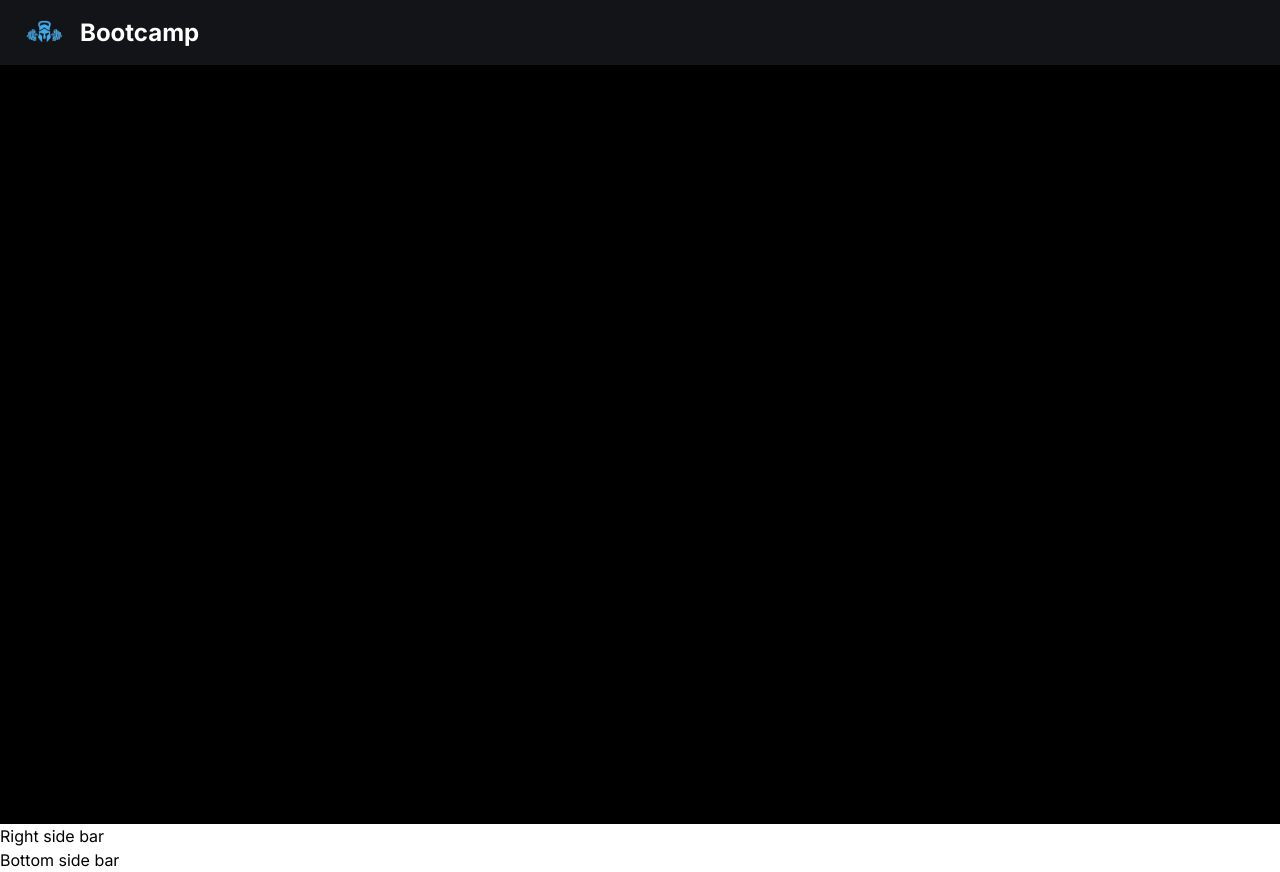
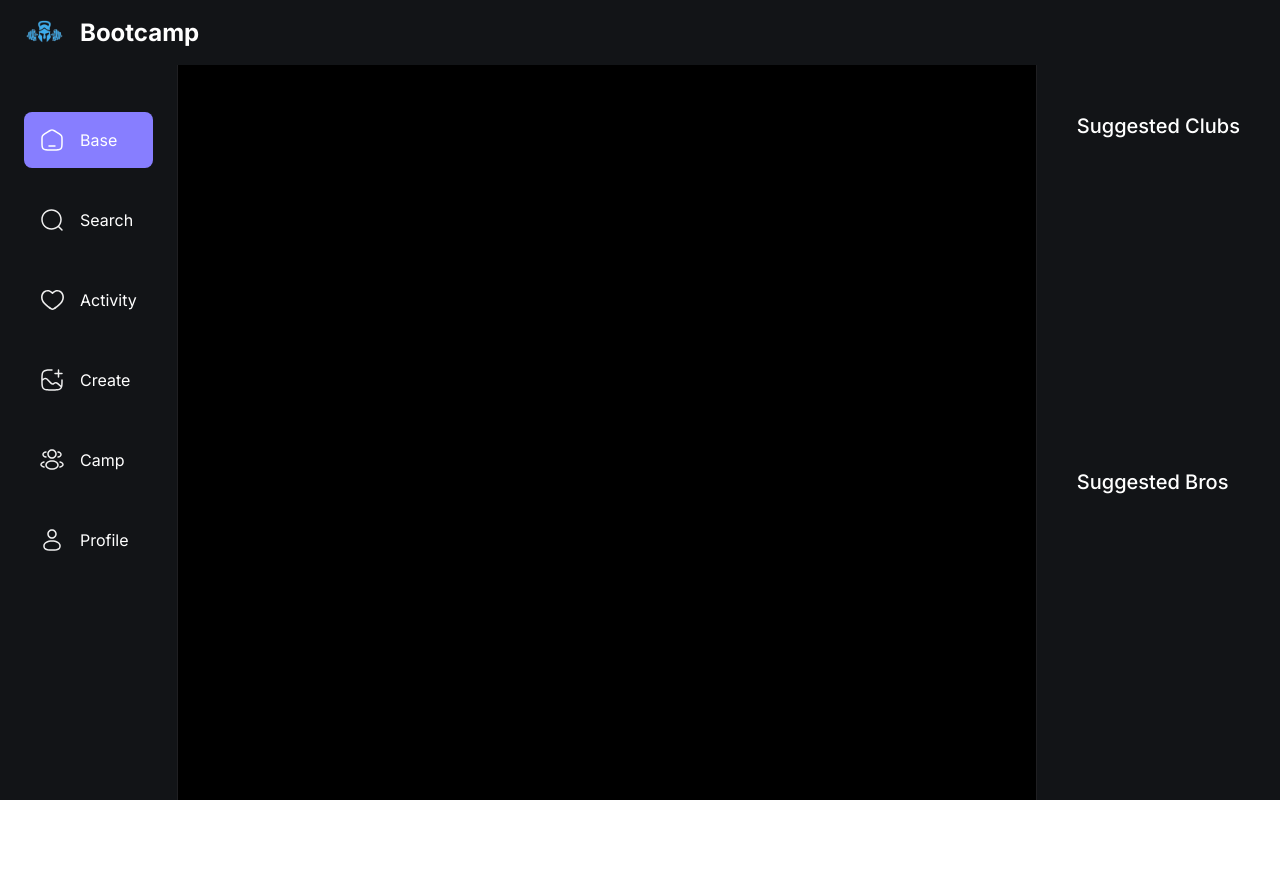
Before and after one commit to iminoaru/Bootcamp, a Next.js app: page / in a window 1280 px wide. After the commit the page ends 800 px from the top, so only its background shows below. Built offline with nearby package versions, Linux system fonts and the light colour scheme; no server answers.

Commit message:
homepage done

```diff
--- a/app/(main)/layout.tsx
+++ b/app/(main)/layout.tsx
@@ -24,7 +24,7 @@ export default function RootLayout({
     <html lang="en">
     <body className={ inter.className }>
       <Topbar />
-        <main>
+        <main className='flex flex-row'>
           <LSbar />
             <section className='main-container'>
               <div className='w-full max-w-4xl'>
--- a/app/(main)/page.tsx
+++ b/app/(main)/page.tsx
@@ -5,7 +5,7 @@ export default function Home() {
   return (
     <main>
         <div>
-            <UserButton afterSignOutUrl = '/' />
+            {/*<UserButton afterSignOutUrl = '/' />*/}
         </div>
       <h1>Bootcamp home page</h1>
         </main>
--- a/components/shared/Bottombar.tsx
+++ b/components/shared/Bottombar.tsx
@@ -1,5 +1,43 @@
+'use client'
+
+import {sidebarLinks} from "@/internalLinks";
+import Link from "next/link";
+import Image from "next/image";
+import {usePathname, useRouter} from "next/navigation";
+
 export default function Bottombar() {
+
+    const router = useRouter()
+    const pathName = usePathname()
+
     return (
-        <h1>Bottom side bar</h1>
+        <section className='bottombar'>
+            <div className='bottombar_container'>
+
+                {
+                    sidebarLinks.map((x) => {
+
+                        const isActive = (pathName.includes(x.route) && x.route.length > 1) || pathName == x.route
+
+                        return (
+                            <Link href={x.route}
+                                  key={x.label}
+                                  className={`bottombar_link ${isActive && 'bg-primary-500'}`}>
+
+                                <Image src={x.imgURL}
+                                       alt={x.label}
+                                       width={24} height={24}/>
+
+                                <p className='text-light-1 max-lg:hidden'>
+                                    {x.label}
+                                </p>
+                            </Link>
+                        )
+                    })
+                }
+
+            </div>
+
+        </section>
     )
 }
--- a/components/shared/LSbar.tsx
+++ b/components/shared/LSbar.tsx
@@ -1,5 +1,66 @@
+'use client'
+
+
+import { sidebarLinks } from "@/internalLinks";
+import Link from "next/link";
+import Image from "next/image";
+import {usePathname, useRouter} from "next/navigation";
+import {SignedIn, SignOutButton} from "@clerk/nextjs";
+
 export default function LSbar() {
+
+
+    const router = useRouter()
+    const pathName = usePathname()
+
     return (
-        <h1>Left side bar</h1>
+        <section className='custom-scrollbar leftsidebar'>
+            <div className='flex w-full flex-1 flex-col gap-6 px-6' >
+
+                {
+                    sidebarLinks.map((x) => {
+
+                        const isActive = (pathName.includes(x.route) && x.route.length > 1) || pathName == x.route
+
+                        return (
+                            <Link href={x.route}
+                                  key={x.label}
+                                  className={`leftsidebar_link ${isActive && 'bg-primary-500'}`}>
+
+                                <Image src={x.imgURL}
+                                       alt={x.label}
+                                       width={24} height={24}/>
+
+                                <p className='text-light-1 max-lg:hidden'>
+                                    {x.label}
+                                </p>
+                            </Link>
+                        )
+                    })
+                }
+
+            </div>
+
+            <div className='mt-10 px-6'>
+
+                <SignedIn>
+                    <SignOutButton signOutCallback={() => {
+                        router.push('/auth/signin')
+                    }}>
+                        <div className = 'flex cursor-pointer rounded px-2.5 py-2 bg-red-500' >
+
+                            <Image src={'/assets/logout.svg'}
+                                   alt={'logout'}
+                                   width={30} height={30} />
+                            <p className='text-light-1 max-lg:hidden'>
+                                Logout
+                            </p>
+
+                        </div>
+                    </SignOutButton>
+                </SignedIn>
+
+            </div>
+        </section>
     )
 }
--- a/components/shared/RSbar.tsx
+++ b/components/shared/RSbar.tsx
@@ -1,5 +1,17 @@
 export default function RSbar() {
     return (
-        <h1>Right side bar</h1>
+        <section className='custom-scrollbar rightsidebar'>
+            <div className='flex flex-1 flex-col justify-start'>
+                <h3 className='text-heading4-medium text-light-1'>
+                    Suggested Clubs
+                </h3>
+            </div>
+
+            <div className='flex flex-1 flex-col justify-start'>
+                <h3 className='text-heading4-medium text-light-1'>
+                    Suggested Bros
+                </h3>
+            </div>
+        </section>
     )
 }
--- a/components/shared/Topbar.tsx
+++ b/components/shared/Topbar.tsx
@@ -1,5 +1,7 @@
 import Link from "next/link";
 import Image from "next/image";
+import {OrganizationSwitcher, SignedIn, SignOutButton} from "@clerk/nextjs";
+import {dark} from "@clerk/themes";
 
 export default function Topbar() {
     return (
@@ -10,6 +12,29 @@ export default function Topbar() {
                 <p className='text-heading3-bold text-light-1 max-xs:hidden'>Bootcamp</p>
             </Link>
 
+            <div className = 'flex items-center gap-1'>
+                <div className = 'block md:hidden'>
+                    <SignedIn>
+                        <SignOutButton>
+                            <div className = 'flex cursor-pointer rounded px-2.5 py-2 bg-red-500'>
+
+                                <Image src={'/assets/logout.svg'}
+                                       alt={'logout'}
+                                       width={30} height={30} />
+
+                            </div>
+                        </SignOutButton>
+                    </SignedIn>
+                </div>
+
+                <OrganizationSwitcher appearance={{
+                    baseTheme : dark ,
+                    elements : {
+                        organizationSwitcherTrigger : "py-2 px-4"
+                }
+                }}
+                />
+            </div>
         </nav>
     )
 }
--- /dev/null
+++ b/internalLinks.js
@@ -0,0 +1,44 @@
+export const sidebarLinks = [
+    {
+        imgURL: "/assets/home.svg",
+        route: "/",
+        label: "Base",
+    },
+    {
+        imgURL: "/assets/search.svg",
+        route: "/search",
+        label: "Search",
+    },
+    {
+        imgURL: "/assets/heart.svg",
+        route: "/activity",
+        label: "Activity",
+    },
+    {
+        imgURL: "/assets/create.svg",
+        route: "/create",
+        label: "Create",
+    },
+    {
+        imgURL: "/assets/community.svg",
+        route: "/camps",
+        label: "Camp",
+    },
+    {
+        imgURL: "/assets/user.svg",
+        route: "/profile",
+        label: "Profile",
+    },
+];
+
+export const profileTabs = [
+    { value: "threads", label: "Threads", icon: "/assets/reply.svg" },
+    { value: "replies", label: "Replies", icon: "/assets/members.svg" },
+    { value: "tagged", label: "Tagged", icon: "/assets/tag.svg" },
+];
+
+export const campTabs = [
+    { value: "threads", label: "Threads", icon: "/assets/reply.svg" },
+    { value: "soldiers", label: "Soldiers", icon: "/assets/members.svg" },
+    { value: "requests", label: "Requests", icon: "/assets/request.svg" },
+];
--- a/package.json
+++ b/package.json
@@ -10,6 +10,7 @@
   },
   "dependencies": {
     "@clerk/nextjs": "^4.29.9",
+    "@clerk/themes": "^1.7.10",
     "@uploadthing/react": "^6.4.0",
     "mongoose": "^8.2.3",
     "next": "14.1.4",
```
Also changed, not shown: 1 other file (tests, documents, lock files or other folders).
